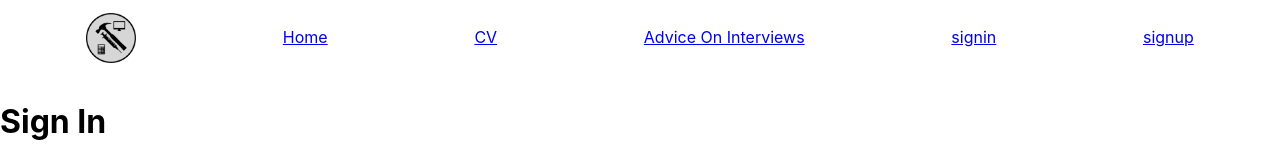
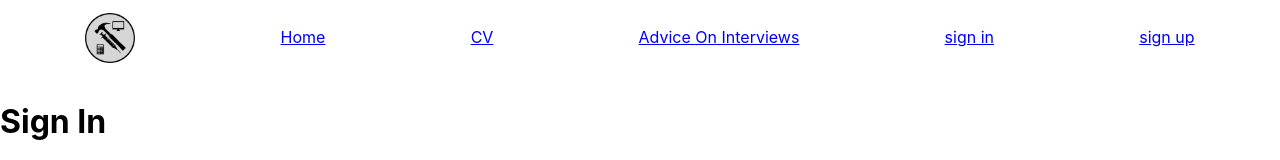
Before and after one commit to The-Mostest/yourCVservice-Frontend, a React (Vite) app: page /signin in a window 1280 px wide. Shown: the top 160 px of the page. Built offline with nearby package versions, Linux system fonts and the light colour scheme; no server answers.

Commit message:
Sorted Modal

```diff
--- a/src/App.jsx
+++ b/src/App.jsx
@@ -17,16 +17,18 @@ import Advice from "./Pages/Advice/Advice"
 function App() {
 const [user, setUser] = useState(getUser())
 
+
 const handleSignOut = async () => {
     removeToken()
     setUser(null)
+
 }
 
 
   return (
     <>
     <nav>
-    <NavBar user={user} handleSignOut={handleSignOut}/>
+    <NavBar user={user} handleSignOut={handleSignOut} setUser={setUser}/>
     </nav>
 
     <Routes>
--- a/src/Components/NavBar/NavBar.jsx
+++ b/src/Components/NavBar/NavBar.jsx
@@ -1,12 +1,16 @@
+import { Link } from 'react-router-dom'
+import { useDisclosure } from "@mantine/hooks"
+import { Modal } from "@mantine/core"
+
+
 import NavBurger from "./NavBurger"
-
-import { Link } from 'react-router-dom'
-
 import styles from "../NavBar/NavBar.module.scss"
+import SignIn from '../../Pages/SignIn/SignIn'
 
 
 
-const NavBar = ({ user, handleSignOut }) => {
+const NavBar = ({ user, handleSignOut, setUser }) => {
+    const [opened, { open, close }] = useDisclosure(false);
 
 
     return (
@@ -27,12 +31,22 @@ const NavBar = ({ user, handleSignOut }) => {
                     {user ? (
                         < Link to='/' onClick={handleSignOut}>Sign out</Link>
 
-                        )
+                    )
                         :
                         (
                             <>
-                                < Link to='/signin'>signin</Link>
-                                < Link to='/signup'>signup</Link>
+                                <Modal opened={opened} onClose={close} centered withCloseButton={false}>
+                                    <img
+                                        src="/images/CloseIcon.png"
+                                        alt="Close Modal"
+                                        style={{ cursor: "pointer", position: "absolute", top: "10px", right: "10px", height: '25px'}}
+                                        onClick={close}
+                                    />
+                                    <SignIn setUser={setUser} close={close}/>
+                                </Modal>
+                                < Link onClick={open} >sign in</Link>
+
+                                < Link to='/signup'>sign up</Link>
                             </>
                         )
                     }
--- a/src/Pages/SignIn/SignIn.jsx
+++ b/src/Pages/SignIn/SignIn.jsx
@@ -1,3 +1,5 @@
+
+
 import { useState } from "react"
 import { signin } from "../../services/userService"
 import { useNavigate } from "react-router-dom"
@@ -5,7 +7,8 @@ import { useNavigate } from "react-router-dom"
 
 
 
-const SignIn = ({setUser}) => {
+
+const SignIn = ({setUser, close}) => {
     const [error, setError] = useState({})
 
 
@@ -24,6 +27,7 @@ const SignIn = ({setUser}) => {
 
     const handleSubmit = async (e) => {
         e.preventDefault()
+        close()
 
         try {
             const {user} = await signin(formData)
```
Also changed, not shown: public/images/CloseIcon.png (added), 1 other file (tests, documents, lock files or other folders).
